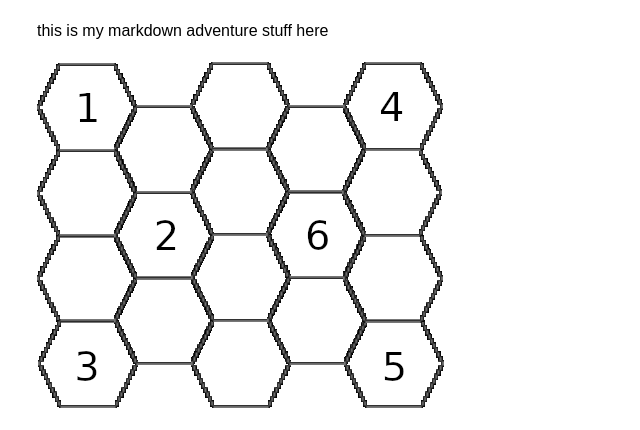
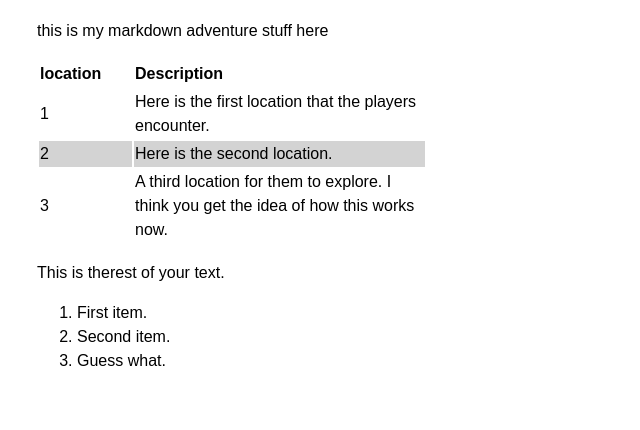
Before and after one commit to FalafelBeingOrg/lil-ttrpg-website, a plain HTML site: page index.html in a window 1280 px wide. Shown: the part 512-942 px from the top of the page, without its empty margins (303-943 px from the left). After the commit the page ends 901 px from the top, so only its background shows below. Drawn offline with Linux system fonts and the light colour scheme.

Commit message:
got it working and made readme explenation

```diff
--- a/index.html
+++ b/index.html
@@ -12,8 +12,6 @@
 <main>
 <h1 id="hey">hey</h1>
 <p>this is my markdown adventure stuff here</p>
-<p><img src="./hexmap.png"
-alt="A hex map showing six locations." /> </p>
 <table style="width:65%;">
 <colgroup>
 <col style="width: 15%" />
```
Also changed, not shown: 2 other files.
